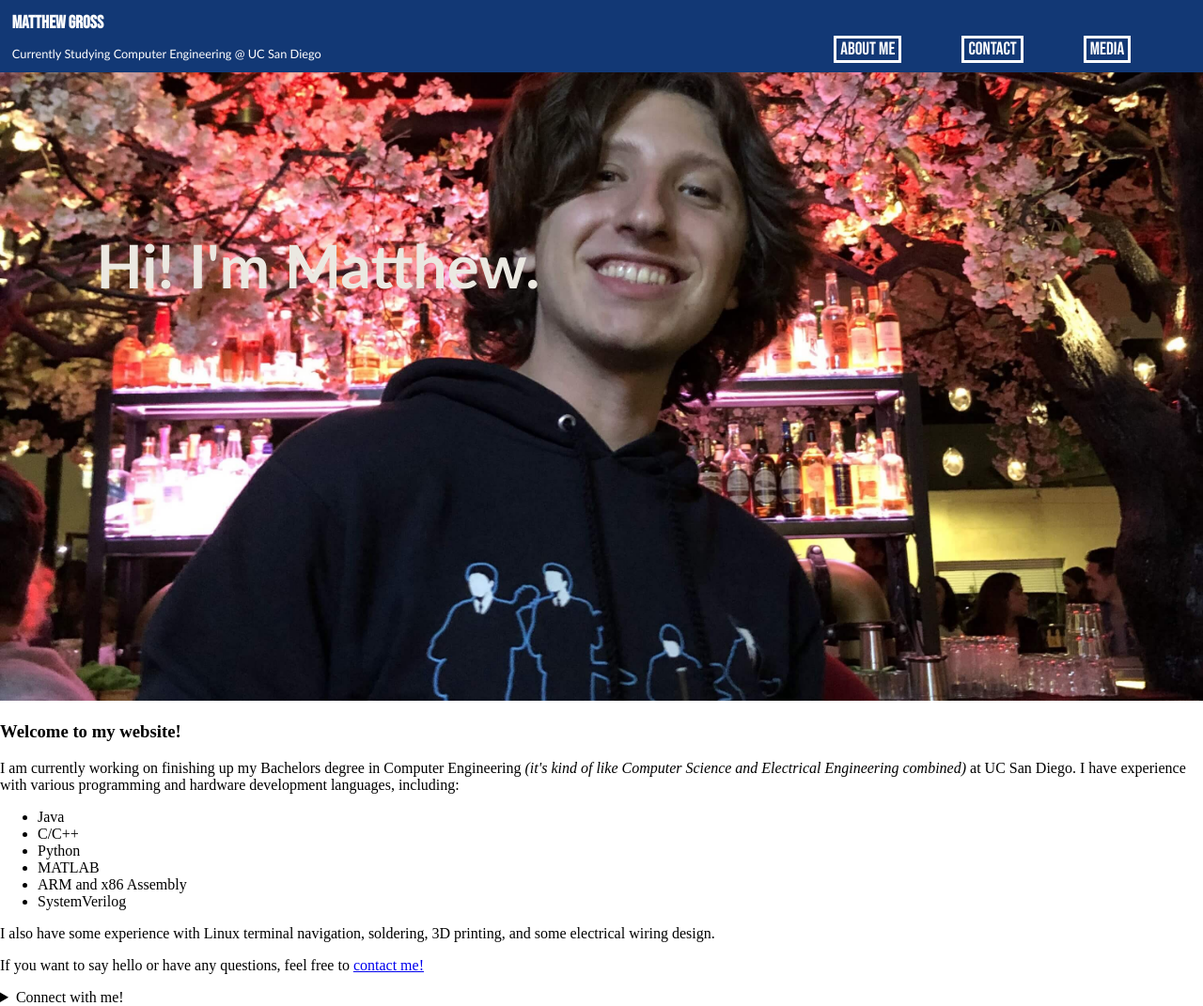
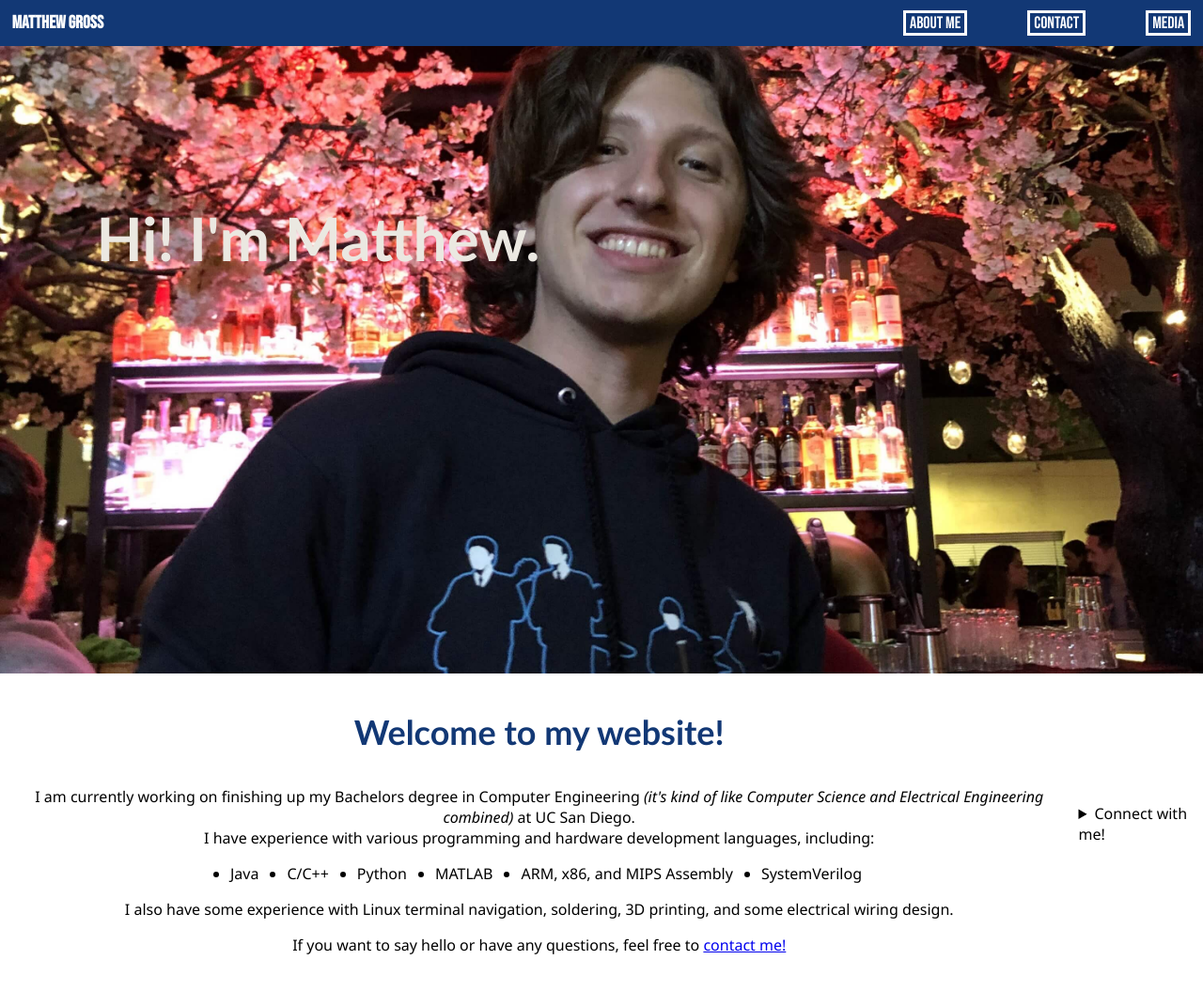
Before and after one commit to maarongross/cse134-hw3, a plain HTML site: page index.html in a window 1280 px wide. Shown: the whole page at 94% size. After the commit the page ends 1033 px from the top, so only its background shows below. Drawn offline with Linux system fonts and the light colour scheme.

Commit message:
finished main page css

```diff
--- a/index.html
+++ b/index.html
@@ -4,15 +4,12 @@
     <meta charset="UTF-8">
     <title>Matthew Gross's Resume Website</title>
     <link rel="icon" href="/images/favicon.ico" type="image/x-icon">
-    <link rel="stylesheet" href="styles.css">
+    <link rel="stylesheet" href="/styles/main.css">
   </head>
   <body>
     <header>
-      <div id="left-header">
       <h1>Matthew Gross</h1>
-        <p style="font-family: 'Calibri'; font-size: 1vw;">Currently Studying Computer Engineering @ UC San Diego</p>
-      </div>
-      <nav id="right-header">
+      <nav>
         <a href="/pages/about_me.html">About Me</a>
         <a href="/pages/contact.html">Contact</a>
         <a href="/pages/media.html">Media</a>
@@ -21,33 +18,31 @@
       </nav>
     </header>
     <main>
-      <div>
+      <h2>Hi! I'm Matthew.</h2>
+      <img id="matthew" src="images/matthew.jpg" alt="Picture of Me">
+      <div id="page-content">
         <section>
-          <h2 id="hi-im-matthew">Hi! I'm Matthew.</h2>
-          <img id="matthew" src="images/matthew.jpg" alt="Picture of Me">
-        </section>
           <h3>Welcome to my website!</h3>
-        <p>
-          I am currently working on finishing up my Bachelors degree in Computer Engineering <em>(it's kind of like Computer Science and Electrical Engineering combined)</em> at UC San Diego. I have experience with various programming and hardware development languages, including:
-        </p>
+          <p>I am currently working on finishing up my Bachelors degree in Computer Engineering <i>(it's kind of like Computer Science and Electrical Engineering combined)</i> at UC San Diego.<br>I have experience with various programming and hardware development languages, including:</p>
           <ul>
             <li>Java</li>
             <li>C/C++</li>
             <li>Python</li>
             <li>MATLAB</li>
-          <li>ARM and x86 Assembly</li>
+            <li>ARM, x86, and MIPS Assembly</li>
             <li>SystemVerilog</li>
           </ul>
           <p>I also have some experience with Linux terminal navigation, soldering, 3D printing, and some electrical wiring design.</p>
           <p>If you want to say hello or have any questions, feel free to <a href="pages/contact.html">contact me!</a></p>
+        </section>
+        <details>
+          <summary>Connect with me!</summary>
+          <a href="https://www.instagram.com/mattilac__/">
+            <img id="instagram" src="images/instagram.jpg" alt="Instagram">
+          </a>
+          <!-- put some other socials here later -->
+        </details>
       </div>
     </main>
-    <footer>
-      <details>
-        <summary>Connect with me!</summary>
-        <a href="https://www.instagram.com/mattilac__/">Instagram</a>
-        <!-- put some other socials here later -->
-      </details>
-    </footer>
   </body>
 </html>
--- a/styles.css
+++ /dev/null
@@ -1,78 +0,0 @@
-@font-face {
-    font-family: "Bebas Neue";
-    src: url("/fonts/BebasNeue-Regular.ttf");
-}
-
-body {
-    margin: 0;
-    margin-top: -5vw; /* fixes white space on top of screen */
-    padding: 0;
-}
-
-#left-header {
-    display: flex;
-    flex-direction: row;
-    flex-wrap: wrap;
-    padding-left: 1vw;
-    width: 360px;
-}
-
-header {
-    background-color: #123875;
-    color: white;
-
-    /* for making header move with scroll */
-    top: 0;
-    position: sticky;
-    z-index: 3;
-}
-
-h1 {
-    font-family: "Bebas Neue", Arial, Helvetica, sans-serif;
-    font-size: 1.5vw;
-    margin-bottom: 0;
-}
-
-#right-header {
-    display: flex;
-    flex-direction: row;
-    position: absolute;
-    right: 0;
-    top: 3vw;
-    gap: 5vw;
-    padding-right: 6vw;
-}
-
-#right-header > a {
-    font-family: "Bebas Neue", Arial, Helvetica, sans-serif;
-    text-decoration: none;
-    color: white;
-    font-size: 1.5vw;
-    border-color: white;
-    border-style: solid;
-    padding-left: 4px;
-    padding-right: 4px;
-    transition: all .1s ease-in;
-}
-
-#right-header > a:hover {
-    color: #123875;
-    background-color: white;
-}
-
-#matthew {
-    max-width: 100%;
-    z-index: 1;
-    position: relative;
-}
-
-#hi-im-matthew {
-    z-index: 2;
-    position: absolute;
-    color: #ebe8e1;
-    width: 40%;
-    padding-left: 8%;
-    margin-top: 18%;
-    font-size: 5vw;
-    font-family: 'Gill Sans', 'Gill Sans MT', Calibri, 'Trebuchet MS', sans-serif;
-}
--- /dev/null
+++ b/styles/main.css
@@ -0,0 +1,172 @@
+@media (min-width: 1024px) {
+    h1 {
+        font-size: 1.5dvw;
+    }
+
+    nav {
+        gap: 5dvw;
+    }
+
+    nav > a {
+        font-size: 1.4dvw;
+    }
+
+    #page-content {
+        display: flex;
+        flex-direction: row;
+        align-items: center;
+        justify-content: space-around;
+    }
+
+    h3 {
+        font-size: 36px;
+    }
+
+    ul {
+        flex-direction: row;
+        gap: 30px;
+    }
+
+    details {
+        font-family: 'Segoe UI', Tahoma, Geneva, Verdana, sans-serif;
+        display: flex;
+        flex-direction: row;
+        justify-content: flex-start;
+    }
+}
+
+@media (min-width: 451px) and (max-width: 1023px) {
+    h1 {
+        font-size: 3dvw;
+    }
+
+    nav {
+        gap: 5dvw;
+    }
+
+    h3 {
+        font-size: 36px;
+    }
+
+    ul {
+        gap: 25px;
+    }
+
+    details {
+        font-family: 'Segoe UI', Tahoma, Geneva, Verdana, sans-serif;
+        text-align: center;
+    }
+}
+
+@media (max-width: 450px) {
+    h1 {
+        font-size: 5dvw;
+    }
+
+    h3 {
+        font-size: 28px;
+    }
+
+    ul {
+        flex-direction: column;
+    }
+
+    details {
+        font-family: 'Segoe UI', Tahoma, Geneva, Verdana, sans-serif;
+        text-align: center;
+    }
+}
+
+@font-face {
+    font-family: "Bebas Neue";
+    src: url("/fonts/BebasNeue-Regular.ttf");
+}
+
+:root {
+    --my-blue: #123875;
+    --beige-white: #ebe8e1;
+}
+
+body {
+    margin: 0;
+    margin-top: -5dvw; /* fixes white space on top of screen */
+    padding: 0;
+}
+
+header {
+    background-color: var(--my-blue, royalblue);
+    color: white;
+    display: flex;
+    justify-content: space-between;
+    padding-left: 1dvw;
+    padding-right: 1dvw;
+    /* for making header move with scroll */
+    top: 0;
+    position: sticky;
+    z-index: 3;
+}
+
+h1 {
+    font-family: "Bebas Neue", Arial, Helvetica, sans-serif;
+}
+
+nav {
+    display: flex;
+    flex-direction: row;
+    align-items: center;
+}
+
+nav > a {
+    font-family: "Bebas Neue", Arial, Helvetica, sans-serif;
+    text-decoration: none;
+    color: white;
+    border-color: white;
+    border-style: solid;
+    padding-left: 4px;
+    padding-right: 4px;
+    transition: all .1s ease-in;
+}
+
+nav > a:hover {
+    color: var(--my-blue, royalblue);
+    background-color: white;
+}
+
+h2 {
+    z-index: 2;
+    position: absolute;
+    color: var(--beige-white, snow);
+    width: 40%;
+    padding-left: 8%;
+    margin-top: 18%;
+    font-size: 5dvw;
+    font-family: 'Gill Sans', 'Gill Sans MT', Calibri, 'Trebuchet MS', sans-serif;
+}
+
+#matthew {
+    max-width: 100%;
+    z-index: 1;
+    position: relative;
+}
+
+h3 {
+    text-align: center;
+    font-family: 'Gill Sans', 'Gill Sans MT', Calibri, 'Trebuchet MS', sans-serif;
+    color: var(--my-blue, royalblue);
+}
+
+p {
+    text-align: center;
+    font-family: 'Segoe UI', Tahoma, Geneva, Verdana, sans-serif;
+}
+
+ul {
+    font-family: 'Segoe UI', Tahoma, Geneva, Verdana, sans-serif;
+    display: flex;
+    justify-content: center;
+    padding-right: 2dvw;
+}
+
+a > img {
+    text-align: center;
+}
```
Also changed, not shown: images/instagram.jpg (added). Lines whose indentation alone changed are shown as unchanged.
